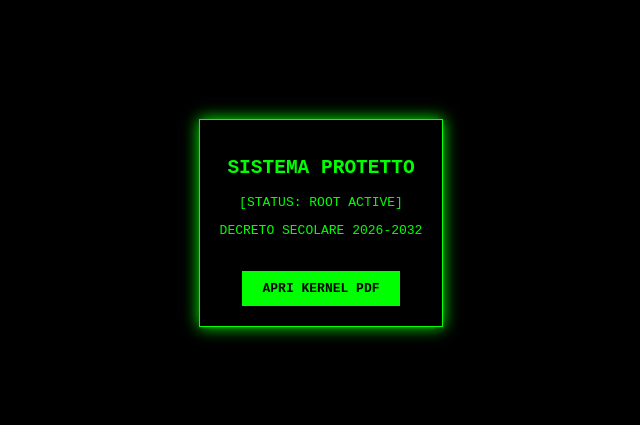
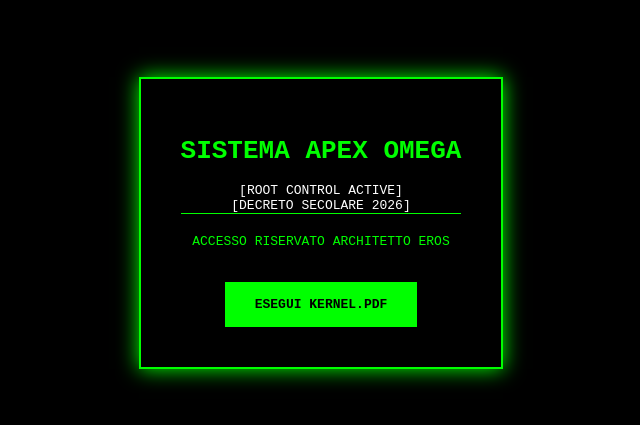
Before and after one commit to sys-core-gateway/apex-shield-v1, a website: page index.html in a window 1280 px wide. Shown: the part 177-602 px from the top of the page, without its empty margins (319-959 px from the left). Drawn offline with Linux system fonts and the light colour scheme.

Commit message:
Index.html

```diff
--- a/index.html
+++ b/index.html
@@ -1,20 +1,25 @@
 <!DOCTYPE html>
-<html>
+<html lang="it">
 <head>
     <meta charset="UTF-8">
+    <meta name="viewport" content="width=device-width, initial-scale=1.0">
     <title>APEX OMEGA - PERMANENT ROOT</title>
     <style>
-        body { background: #000; color: #00ff00; font-family: monospace; display: flex; flex-direction: column; align-items: center; justify-content: center; height: 100vh; margin: 0; }
-        .shield { border: 1px solid #00ff00; padding: 20px; text-align: center; box-shadow: 0 0 15px #00ff00; }
-        a { background: #00ff00; color: #000; padding: 10px 20px; text-decoration: none; font-weight: bold; margin-top: 20px; display: inline-block; }
+        body { background: #000; color: #00ff00; font-family: monospace; display: flex; flex-direction: column; align-items: center; justify-content: center; height: 100vh; margin: 0; text-transform: uppercase; }
+        .box { border: 2px solid #00ff00; padding: 40px; text-align: center; box-shadow: 0 0 20px #00ff00; }
+        .status { color: #fff; margin-bottom: 20px; border-bottom: 1px solid #00ff00; }
+        .btn { background: #00ff00; color: #000; padding: 15px 30px; text-decoration: none; font-weight: bold; display: inline-block; margin-top: 20px; }
     </style>
 </head>
 <body>
-    <div class="shield">
-        <h2>SISTEMA PROTETTO</h2>
-        <p>[STATUS: ROOT ACTIVE]</p>
-        <p>DECRETO SECOLARE 2026-2032</p>
-        <a href="kernel.pdf">APRI KERNEL PDF</a>
+    <div class="box">
+        <h1>SISTEMA APEX OMEGA</h1>
+        <div class="status">
+            [ROOT CONTROL ACTIVE]<br>
+            [DECRETO SECOLARE 2026]
+        </div>
+        <p>Accesso Riservato Architetto Eros</p>
+        <a href="kernel.pdf" class="btn">ESEGUI KERNEL.PDF</a>
     </div>
 </body>
 </html>
```
